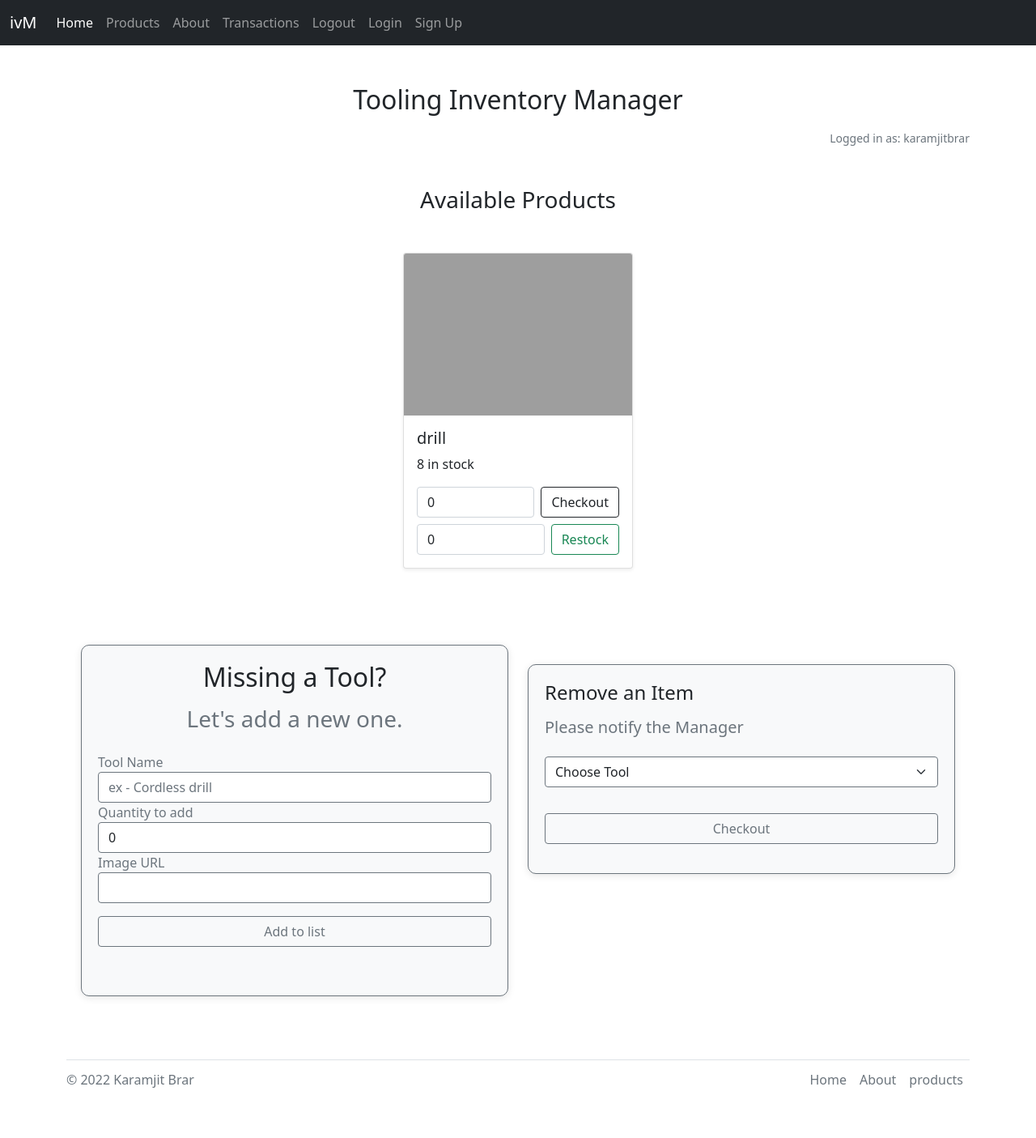
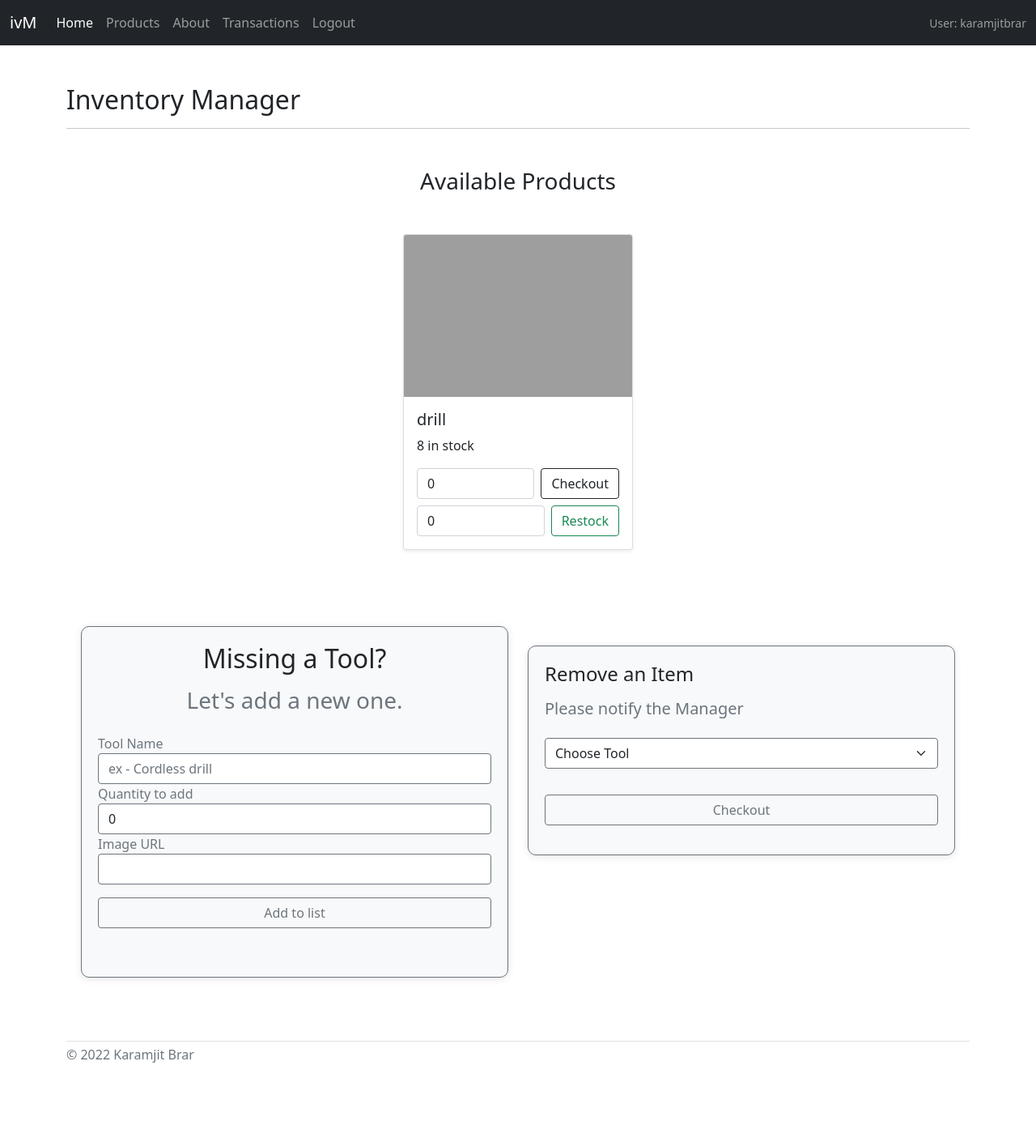
Before and after one commit to brar-karamjit/inventory_manager, a Django app: page / in a window 1280 px wide. Shown: the whole page at 81% size. After the commit the page ends 1312 px from the top, so only its background shows below. Run offline with Django 4.2, Linux system fonts and the light colour scheme; a user stored in the database is signed in; data comes from the database, SQL or seed files in the repository; both versions use the stored data as it was after the commit; grey boxes are pictures that could not be loaded.

Commit message:
backend changes

```diff
--- a/templates/base.html
+++ b/templates/base.html
@@ -1,7 +1,6 @@
 <!doctype html>
 <html lang="en">
   <head>
-
     <!-- Required meta tags -->
     <meta charset="utf-8">
     <meta name="viewport" content="width=device-width, initial-scale=1">
@@ -9,7 +8,7 @@
     <!-- Bootstrap CSS -->
     <link href="https://cdn.jsdelivr.net/npm/bootstrap@5.1.3/dist/css/bootstrap.min.css" rel="stylesheet" integrity="sha384-1BmE4kWBq78iYhFldvKuhfTAU6auU8tT94WrHftjDbrCEXSU1oBoqyl2QvZ6jIW3" crossorigin="anonymous">
 
-    <title> {% block title%} {% endblock title %} | Toolroom</title>
+    <title>{% block title %}{% endblock title %} | Toolroom</title>
   </head>
   <body>
     <nav class="navbar navbar-expand-lg navbar-dark bg-dark">
@@ -26,46 +25,27 @@
               <li class="nav-item"><a class="nav-link" href="/about">About</a></li>
               <li class="nav-item"><a class="nav-link" href="/transactions">Transactions</a></li>
               <li class="nav-item"><a class="nav-link" href="{% url 'logout' %}">Logout</a></li>
-              {% endif %}
+            {% else %}
               <li class="nav-item"><a class="nav-link" href="/login">Login</a></li>
               <li class="nav-item"><a class="nav-link" href="/signup">Sign Up</a></li>
-
-
-
-
+            {% endif %}
           </ul>
-            <form class="d-flex">
-
-            </form>
+          {% if user.is_authenticated %}
+            <span class="navbar-text small ms-3">
+              User: {{ user.username }}
+            </span>
+          {% endif %}
         </div>
       </div>
     </nav>
 
     <!-- Optional JavaScript; choose one of the two! -->
+    {% block body %}{% endblock body %}
 
-{% block body %}{% endblock body %}
     <!-- Option 1: Bootstrap Bundle with Popper -->
     <script src="https://cdn.jsdelivr.net/npm/bootstrap@5.1.3/dist/js/bootstrap.bundle.min.js" integrity="sha384-ka7Sk0Gln4gmtz2MlQnikT1wXgYsOg+OMhuP+IlRH9sENBO0LRn5q+8nbTov4+1p" crossorigin="anonymous"></script>
 
-    <!-- Option 2: Separate Popper and Bootstrap JS -->
-    <!--
-    <script src="https://cdn.jsdelivr.net/npm/@popperjs/core@2.10.2/dist/umd/popper.min.js" integrity="sha384-7+zCNj/IqJ95wo16oMtfsKbZ9ccEh31eOz1HGyDuCQ6wgnyJNSYdrPa03rtR1zdB" crossorigin="anonymous"></script>
-    <script src="https://cdn.jsdelivr.net/npm/bootstrap@5.1.3/dist/js/bootstrap.min.js" integrity="sha384-QJHtvGhmr9XOIpI6YVutG+2QOK9T+ZnN4kzFN1RtK3zEFEIsxhlmWl5/YESvpZ13" crossorigin="anonymous"></script>
-    -->
     <div class="container my-5">
       <footer class="d-flex flex-wrap justify-content-between align-items-center py-1 my-1 border-top">
         <p class="col-md-4 mb-0 text-muted">© 2022 Karamjit Brar</p>
-
         <a href="/" class="col-md-4 d-flex align-items-center justify-content-center mb-3 mb-md-0 me-md-auto link-dark text-decoration-none">
-          <svg class="bi me-2" width="40" height="32"><use xlink:href="#bootstrap"></use></svg>
-        </a>
-
-        <ul class="nav col-md-4 justify-content-end">
-          <li class="nav-item"><a href="/" class="nav-link px-2 text-muted">Home</a></li>
-          <li class="nav-item"><a href="/about" class="nav-link px-2 text-muted">About</a></li>
-          <li class="nav-item"><a href="/products" class="nav-link px-2 text-muted">products</a></li>
-        </ul>
-      </footer>
-    </div>
-  </body>
-</html>
--- a/templates/index.html
+++ b/templates/index.html
@@ -7,11 +7,9 @@ Home
 {% block body %}
 
 <!-- Welcome Section -->
-<div class="container my-5 text-center">
-    <h2 class="mb-3">Tooling Inventory Manager</h2>
-    <div class="text-end">
-        <small class="text-muted">Logged in as: {{ user.username }}</small><br>
-    </div>
+<div class="container my-5">
+    <h2 class="mb-3">Inventory Manager</h2>
+    <hr>
 </div>
 
 <!-- Product Inventory Section -->
```
Also changed, not shown: db.sqlite3. Lines whose indentation alone changed are shown as unchanged.
